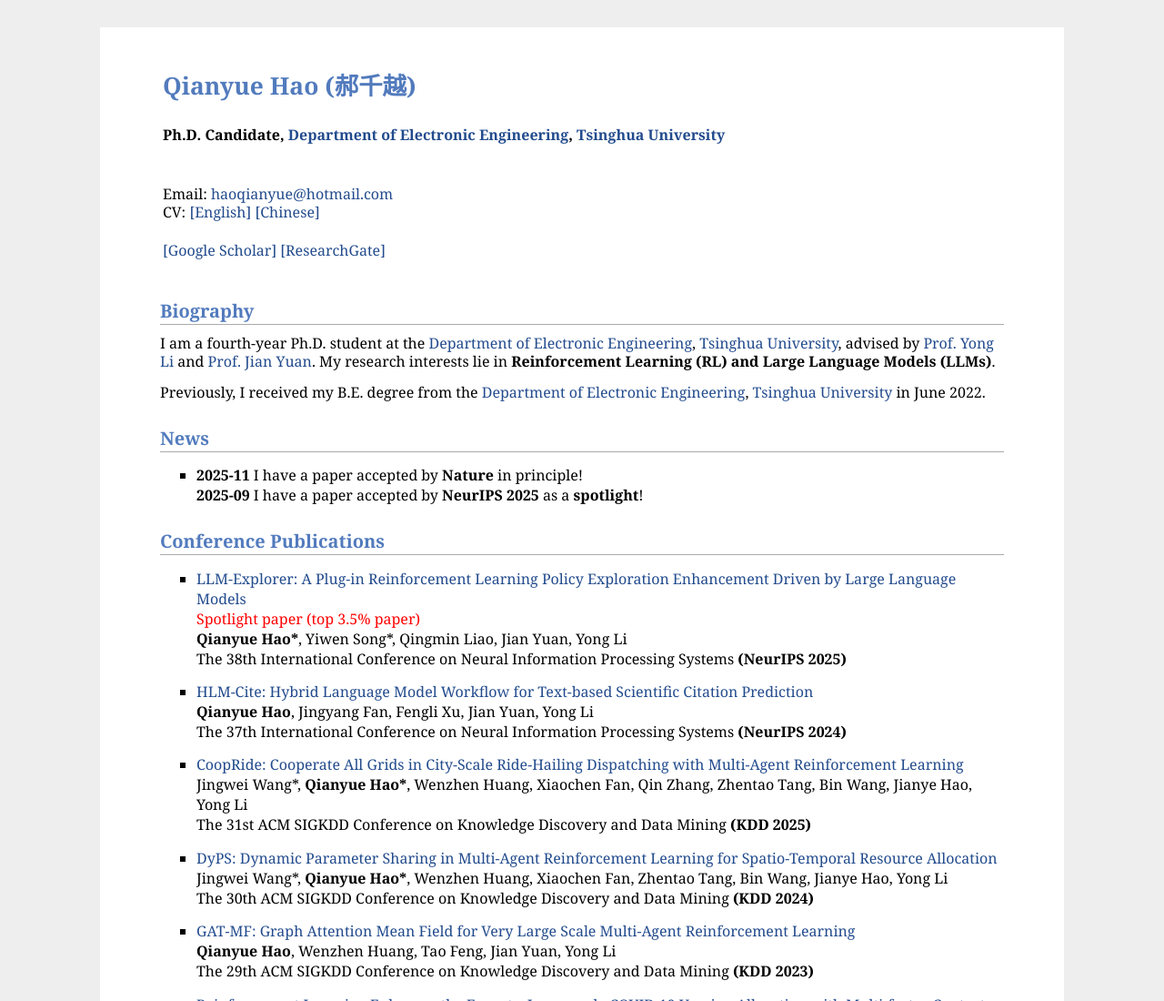
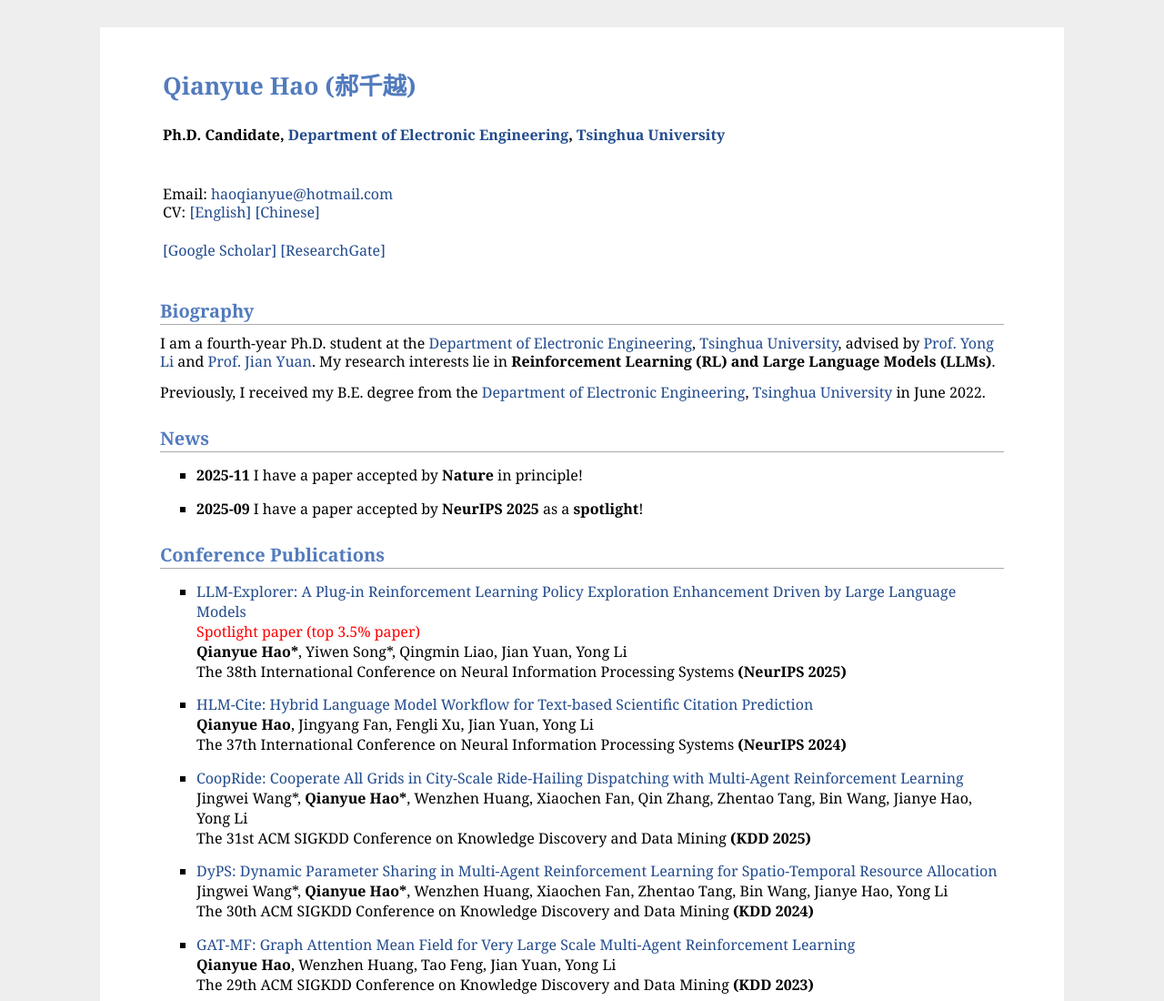
Before and after one commit to haohaoqian/haohaoqian.github.io, a plain HTML site: page index.html in a window 1280 px wide. Shown: the top 1100 px of the page at 91% size. Drawn offline with Linux system fonts and the light colour scheme.

Commit message:
Fix formatting of news list item in index.html

```diff
--- a/index.html
+++ b/index.html
@@ -35,7 +35,10 @@
 <h2>News</h2>
 <ul>
 	<li>
-		<strong>2025-11</strong> I have a paper accepted by <strong>Nature</strong> in principle! <br>
+		<strong>2025-11</strong> I have a paper accepted by <strong>Nature</strong> in principle!
+    </li>
+
+	<li>
         <strong>2025-09</strong> I have a paper accepted by <strong>NeurIPS 2025</strong> as a <strong>spotlight</strong>!
     </li>
 </ul>
```
